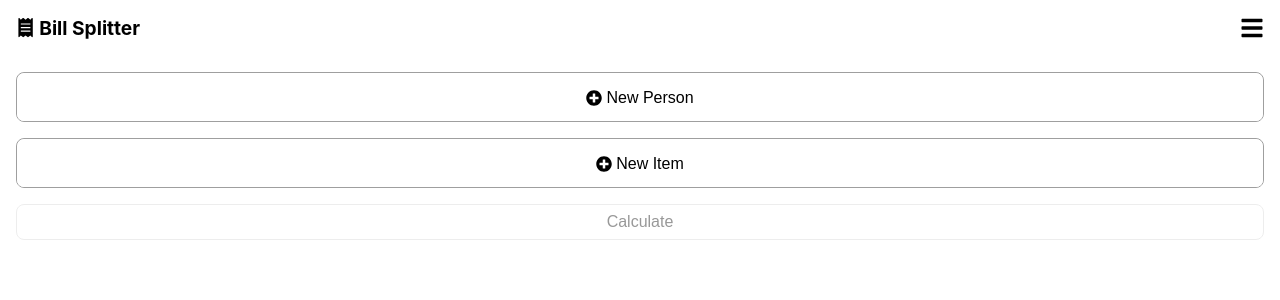
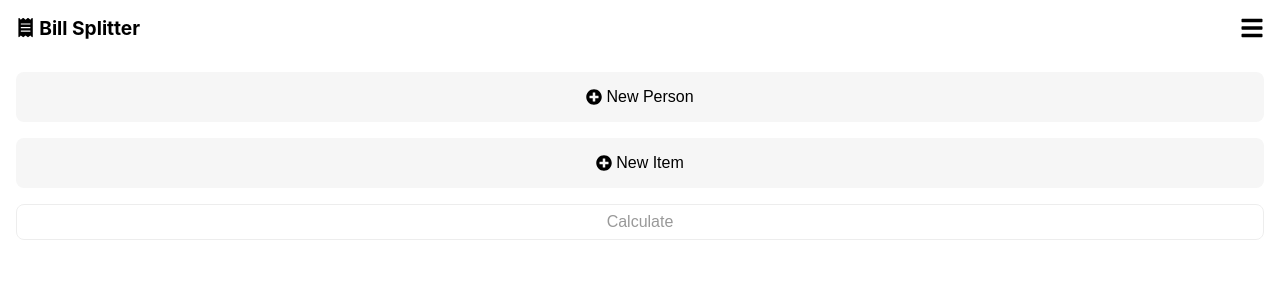
Before and after one commit to setowilliam/bill-splitter-v2, a Next.js app: page / in a window 1280 px wide. Shown: the top 300 px of the page. Built offline with nearby package versions, Linux system fonts and the light colour scheme.

Commit message:
feat: change styles

```diff
--- a/src/global-components/Card/CardHeader/index.tsx
+++ b/src/global-components/Card/CardHeader/index.tsx
@@ -15,7 +15,6 @@ const CardHeader = forwardRef<HTMLButtonElement, CardHeaderProps>(
     return (
       <StyledCardHeader
         ref={ref}
-        layout
         variant="borderless"
         onClick={() => setClosed(!closed)}
       >
--- a/src/global-components/Card/CardHeader/styles.ts
+++ b/src/global-components/Card/CardHeader/styles.ts
@@ -5,4 +5,5 @@ import { Button } from "@global-components";
 export const StyledCardHeader = styled(Button)`
   display: flex;
   padding: 1rem;
+  background: transparent;
 `;
--- a/src/global-components/Card/Content.tsx
+++ b/src/global-components/Card/Content.tsx
@@ -17,7 +17,7 @@ const Content: FC<CardProps> = (props) => {
   return (
     <CardContainer
       layout
-      initial={{ opacity: 0 }}
+      initial={{ opacity: 0, borderRadius: "0.5rem" }}
       animate={{ opacity: 1 }}
       exit={{ opacity: 0 }}
       style={{ height: closed ? headerRef?.clientHeight || "auto" : "auto" }}
--- a/src/global-components/Card/styles.ts
+++ b/src/global-components/Card/styles.ts
@@ -2,9 +2,7 @@ import { motion } from "framer-motion";
 import styled from "styled-components";
 
 export const CardContainer = styled(motion.div)<{ $borderless?: boolean }>`
-  border: ${(props) => (props.$borderless ? "none" : "1px solid #9f9f9f")};
-  border-radius: 0.5rem;
-  background-color: white;
+  background-color: #f6f6f6;
   display: flex;
   flex-direction: column;
   overflow-y: hidden;
--- a/src/global-components/CardContainer/index.tsx
+++ b/src/global-components/CardContainer/index.tsx
@@ -17,7 +17,7 @@ const CardContainer: FC<CardContainerProps> = (props) => {
     <Card
       header={<Header>{header}</Header>}
       borderless
-      initial={{ opacity: 0 }}
+      initial={{ opacity: 0, borderRadius: "0.5rem" }}
       animate={{ opacity: 1 }}
       exit={{ opacity: 0 }}
       {...rest}
--- a/src/page-components/home/PersonCard/Header.tsx
+++ b/src/page-components/home/PersonCard/Header.tsx
@@ -1,4 +1,6 @@
 import { FC } from "react";
+import { MdFastfood } from "react-icons/md";
+
 import { PersonType } from "utils/typings";
 
 import { HeaderContainer } from "./styles";
@@ -13,7 +15,10 @@ const Header: FC<HeaderProps> = (props) => {
   return (
     <HeaderContainer layout>
       <span>{person.name}</span>
-      <span>{person.items.length}</span>
+      <span className="count">
+        {person.items.length}
+        <MdFastfood />
+      </span>
     </HeaderContainer>
   );
 };
--- a/src/page-components/home/PersonCard/styles.ts
+++ b/src/page-components/home/PersonCard/styles.ts
@@ -5,4 +5,9 @@ export const HeaderContainer = styled(motion.div)`
   display: flex;
   justify-content: space-between;
   width: 100%;
+
+  .count {
+    display: flex;
+    gap: 0.25rem;
+  }
 `;
--- a/src/pages/_app.tsx
+++ b/src/pages/_app.tsx
@@ -12,7 +12,7 @@ function MyApp({ Component, pageProps }: AppProps) {
   return (
     <PageLayout>
       <NavBar />
-      <AnimatePresence initial={false}>
+      <AnimatePresence>
         <MainLayout key={router.pathname}>
           <Component {...pageProps} />
         </MainLayout>
```
